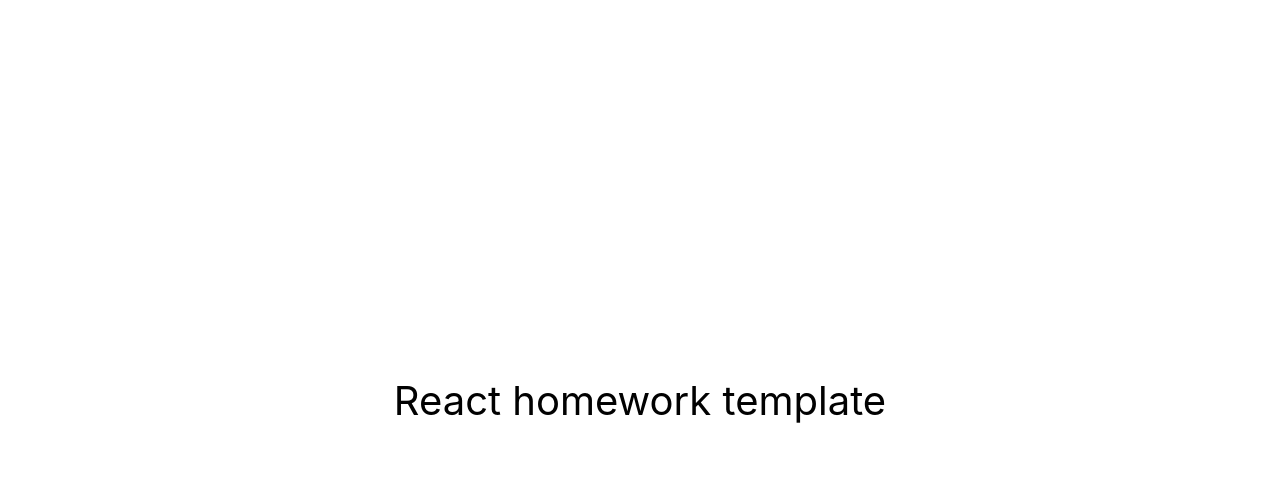
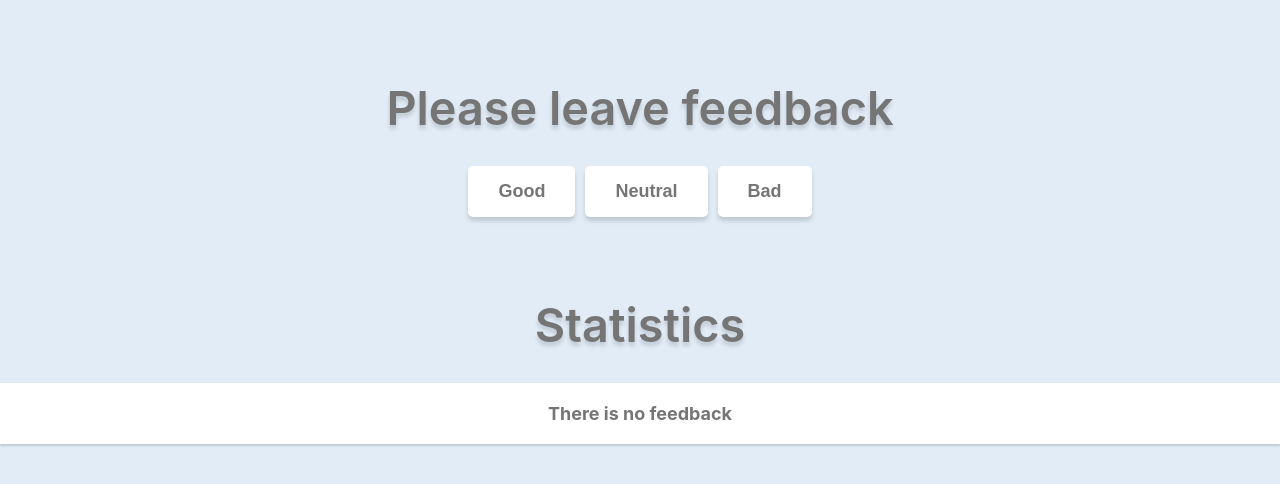
Before and after one commit to basiacarvalho/goit-react-hw-04-feedback, a React (Create React App) app: page / in a window 1280 px wide. Shown: the top 484 px of the page. Built offline with nearby package versions, Linux system fonts and the light colour scheme.

Commit message:
copied files from the previous project

```diff
--- a/src/components/App.jsx
+++ b/src/components/App.jsx
@@ -1,16 +1,63 @@
-export const App = () => {
-  return (
-    <div
-      style={{
-        height: '100vh',
-        display: 'flex',
-        justifyContent: 'center',
-        alignItems: 'center',
-        fontSize: 40,
-        color: '#010101'
-      }}
-    >
-      React homework template
-    </div>
-  );
-};
+import React, { Component } from 'react';
+import { FeedbackOptions } from './feedbackoptions/FeedbackOptions';
+import { Statistics } from 'components/statistics/Statistics';
+import { Section } from './section/Section';
+import { Notification } from './notification/Notification';
+import css from './App.module.css';
+
+export class App extends Component {
+  state = {
+    good: 0,
+    neutral: 0,
+    bad: 0,
+  };
+
+  incrementFeedback = statCategories => {
+    this.setState(prevState => ({
+      [statCategories]: prevState[statCategories] + 1,
+    }));
+  };
+
+  countTotalFeedback = () => {
+    let count = 0;
+    for (const propertyName in this.state) {
+      count += this.state[propertyName];
+    }
+    return count;
+  };
+
+  countPositiveFeedbackPercentage = () => {
+    const totalCount = this.countTotalFeedback();
+    if (totalCount === 0) {
+      return 0;
+    }
+    return Math.round((this.state.good / totalCount) * 100);
+  };
+
+  render() {
+    return (
+      <div className={css.container}>
+        <Section title="Please leave feedback">
+          <FeedbackOptions
+            options={['good', 'neutral', 'bad']}
+            onLeaveFeedback={this.incrementFeedback}
+          />
+        </Section>
+
+        <Section title="Statistics">
+          {this.countTotalFeedback() === 0 ? (
+            <Notification message="There is no feedback" />
+          ) : (
+            <Statistics
+              good={this.state.good}
+              neutral={this.state.neutral}
+              bad={this.state.bad}
+              totalFeedback={this.countTotalFeedback()}
+              positiveFeedbackPercentage={this.countPositiveFeedbackPercentage()}
+            />
+          )}
+        </Section>
+      </div>
+    );
+  }
+}
--- /dev/null
+++ b/src/components/App.module.css
@@ -0,0 +1,7 @@
+.container {
+  height: 100vh;
+  background-color: #e1ecf7;
+  font-size: 40px;
+  color: #757575;
+  padding-top: 80px;
+}
--- /dev/null
+++ b/src/components/feedbackoptions/FeedbackOptions.jsx
@@ -0,0 +1,23 @@
+import css from './FeedbackOptions.module.css';
+import React, { Component } from 'react';
+
+export class FeedbackOptions extends Component {
+  render() {
+    return (
+      <div className={css.feedback}>
+        <div className={css.buttons}>
+          {this.props.options.map(option => (
+            <button
+              onClick={() => this.props.onLeaveFeedback(option)}
+              key={option}
+              type="button"
+              className={css.button}
+            >
+              {option}
+            </button>
+          ))}
+        </div>
+      </div>
+    );
+  }
+}
--- /dev/null
+++ b/src/components/feedbackoptions/FeedbackOptions.module.css
@@ -0,0 +1,35 @@
+.button {
+  padding: 15px 30px;
+  background-color: #fff;
+  border: none;
+  border-radius: 5px;
+  box-shadow: 0 4px 4px rgba(0, 0, 0, 0.15);
+  color: #757575;
+  cursor: pointer;
+  font-size: 18px;
+  font-weight: 700;
+}
+
+.button:first-letter {
+  text-transform: capitalize;
+}
+
+.button:focus,
+.button:hover {
+  background-color: #bbbbbb;
+  color: #fff;
+}
+
+.button:not(:last-child) {
+  margin-right: 10px;
+}
+
+.buttons {
+  display: flex;
+  align-items: center;
+  justify-content: center;
+}
+
+.feedback {
+  margin-bottom: 80px;
+}
--- /dev/null
+++ b/src/components/notification/Notification.jsx
@@ -0,0 +1,8 @@
+import React, { Component } from 'react';
+import css from './Notification.module.css';
+
+export class Notification extends Component {
+  render() {
+    return <p className={css.notification}>{this.props.message}</p>;
+  }
+}
--- /dev/null
+++ b/src/components/notification/Notification.module.css
@@ -0,0 +1,9 @@
+.notification {
+  padding: 20px 0;
+  background-color: #fff;
+  box-shadow: 0 2px 2px rgba(0, 0, 0, 0.15);
+  color: #757575;
+  font-size: 18px;
+  font-weight: 700;
+  text-align: center;
+}
--- /dev/null
+++ b/src/components/section/Section.jsx
@@ -0,0 +1,13 @@
+import React, { Component } from 'react';
+import css from './Section.module.css';
+
+export class Section extends Component {
+  render() {
+    return (
+      <>
+        <h3 className={css.title}>{this.props.title}</h3>
+        {this.props.children}
+      </>
+    );
+  }
+}
--- /dev/null
+++ b/src/components/section/Section.module.css
@@ -0,0 +1,8 @@
+.title {
+  text-align: center;
+  color: #757575;
+  font-weight: 600;
+  margin-bottom: 30px;
+  text-shadow: 0 4px 4px rgba(0, 0, 0, 0.15);
+  background-color: #e1ecf7;
+}
--- /dev/null
+++ b/src/components/statistics/Statistics.jsx
@@ -0,0 +1,27 @@
+import css from './Statistics.module.css';
+import PropTypes from 'prop-types';
+import React, { Component } from 'react';
+
+export class Statistics extends Component {
+  render() {
+    return (
+        <ul className={css.statistics}>
+          <li className={css.statistic}>Good: {this.props.good}</li>
+          <li className={css.statistic}>Neutral: {this.props.neutral}</li>
+          <li className={css.statistic}>Bad: {this.props.bad} </li>
+          <li className={css.statistic}>Total: {this.props.totalFeedback}</li>
+          <li className={css.statistic}>
+            Positive feedback: {this.props.positiveFeedbackPercentage}%
+          </li>
+        </ul>
+    );
+  }
+}
+
+Statistics.propTypes = {
+  good: PropTypes.number,
+  neutral: PropTypes.number,
+  bad: PropTypes.number,
+  totalFeedback: PropTypes.number,
+  positiveFeedbackPercentage: PropTypes.number,
+};
--- /dev/null
+++ b/src/components/statistics/Statistics.module.css
@@ -0,0 +1,13 @@
+.statistic {
+  color: #757575;
+  font-size: 18px;
+  font-weight: 600;
+}
+
+.statistic:not(:last-child) {
+  margin-bottom: 10px;
+}
+
+.statistics {
+  margin-left: 40vw;
+}
--- a/src/index.css
+++ b/src/index.css
@@ -13,3 +13,13 @@ code {
   font-family: source-code-pro, Menlo, Monaco, Consolas, 'Courier New',
     monospace;
 }
+
+ul {
+  list-style: none;
+  margin: 0;
+  padding-inline-start: 0;
+}
+
+h3 {
+  margin: 0;
+}
```
